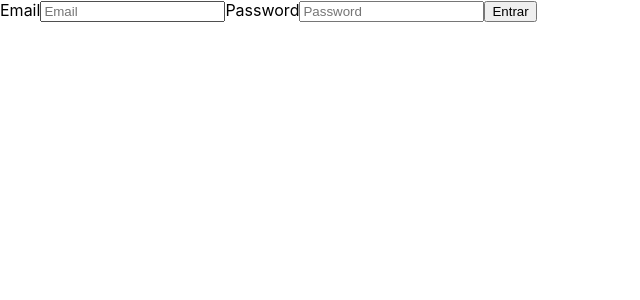
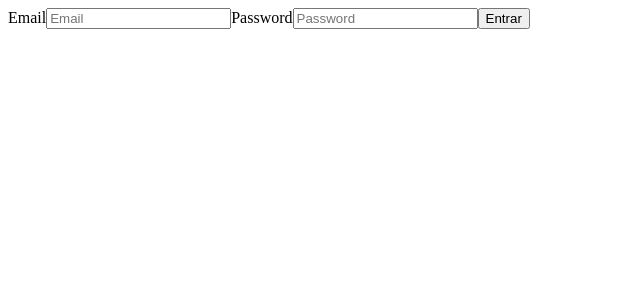
Before and after one commit to adriangcea/constantly, a React (Create React App) app in the folder frontend/: page /login in a window 1280 px wide. Shown: the top 300 px of the page, without its empty margins (0-640 px from the left). Built offline with nearby package versions, Linux system fonts and the light colour scheme.

Commit message:
Instalación y configuración de tailwindcss en la carpeta frontend

```diff
--- a/frontend/package.json
+++ b/frontend/package.json
@@ -41,5 +41,10 @@
       "last 1 firefox version",
       "last 1 safari version"
     ]
+  },
+  "devDependencies": {
+    "autoprefixer": "^10.5.0",
+    "postcss": "^8.5.12",
+    "tailwindcss": "^3.4.0"
   }
 }
--- /dev/null
+++ b/frontend/postcss.config.js
@@ -0,0 +1,6 @@
+module.exports = {
+  plugins: {
+    tailwindcss: {},
+    autoprefixer: {},
+  },
+}
--- a/frontend/src/index.css
+++ b/frontend/src/index.css
@@ -1,13 +1,3 @@
-body {
-  margin: 0;
-  font-family: -apple-system, BlinkMacSystemFont, 'Segoe UI', 'Roboto', 'Oxygen',
-    'Ubuntu', 'Cantarell', 'Fira Sans', 'Droid Sans', 'Helvetica Neue',
-    sans-serif;
-  -webkit-font-smoothing: antialiased;
-  -moz-osx-font-smoothing: grayscale;
-}
-
-code {
-  font-family: source-code-pro, Menlo, Monaco, Consolas, 'Courier New',
-    monospace;
-}
+@tailwind base;
+@tailwind components;
+@tailwind utilities;
```
Also changed, not shown: frontend/tailwind.config.js (added, +10 -0 lines), 1 other file (tests, documents, lock files or other folders).
